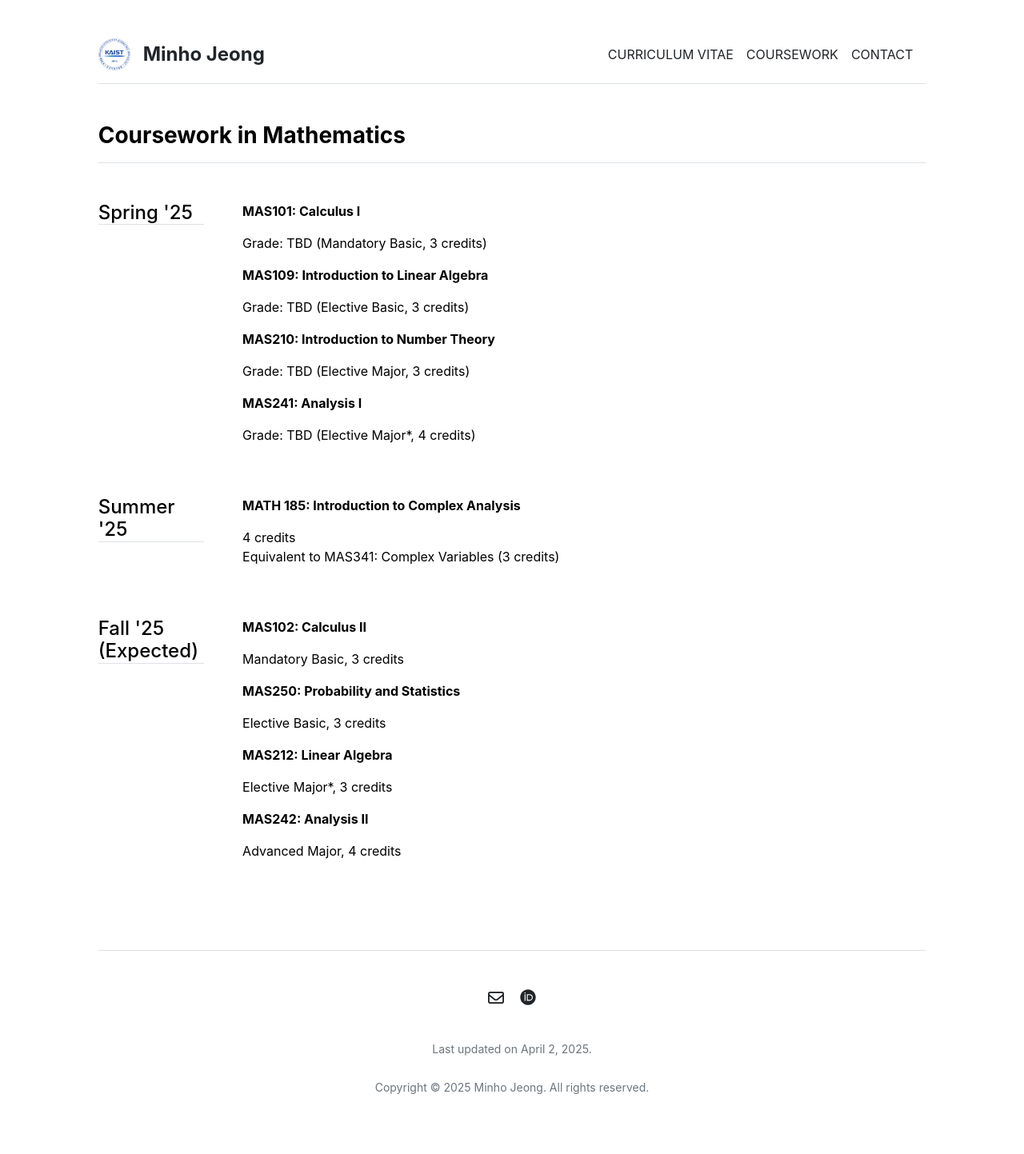
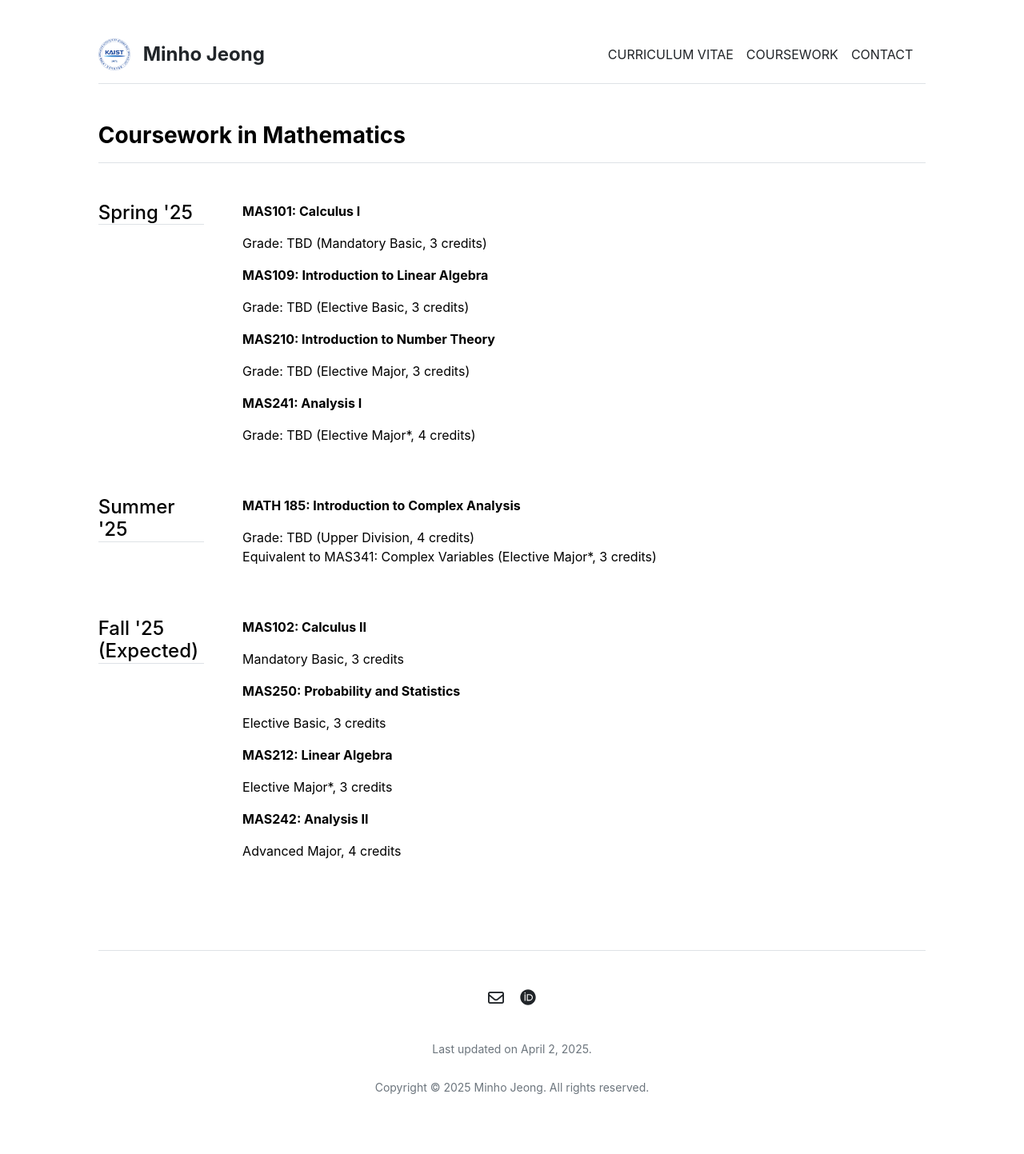
Before and after one commit to mino-jeong/mino-jeong.github.io, a Jekyll site: the page built from coursework.md, in a window 1280 px wide. Shown: the whole page at 80% size. Built offline with Jekyll 4.4.1, drawn with Linux system fonts in a browser that asks for light colours.

Commit message:
Update su25.yml

```diff
--- a/_data/coursework/su25.yml
+++ b/_data/coursework/su25.yml
@@ -1,3 +1,3 @@
 - title: 'MATH 185: Introduction to Complex Analysis'
-  description: '4 credits<br>
-  Equivalent to MAS341: Complex Variables (3 credits)'
+  description: 'Grade: TBD (Upper Division, 4 credits)<br>
+  Equivalent to MAS341: Complex Variables (Elective Major*, 3 credits)'
```
